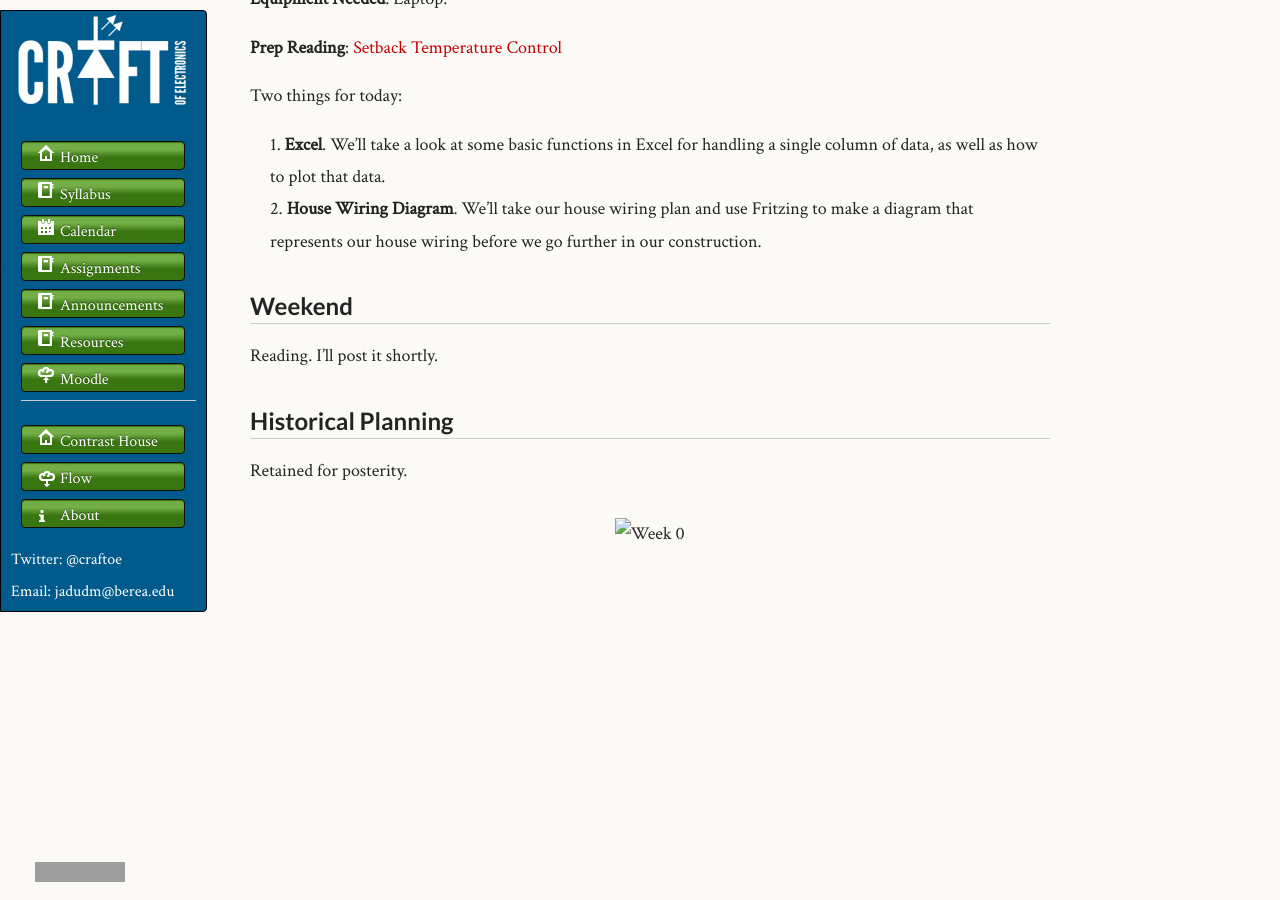
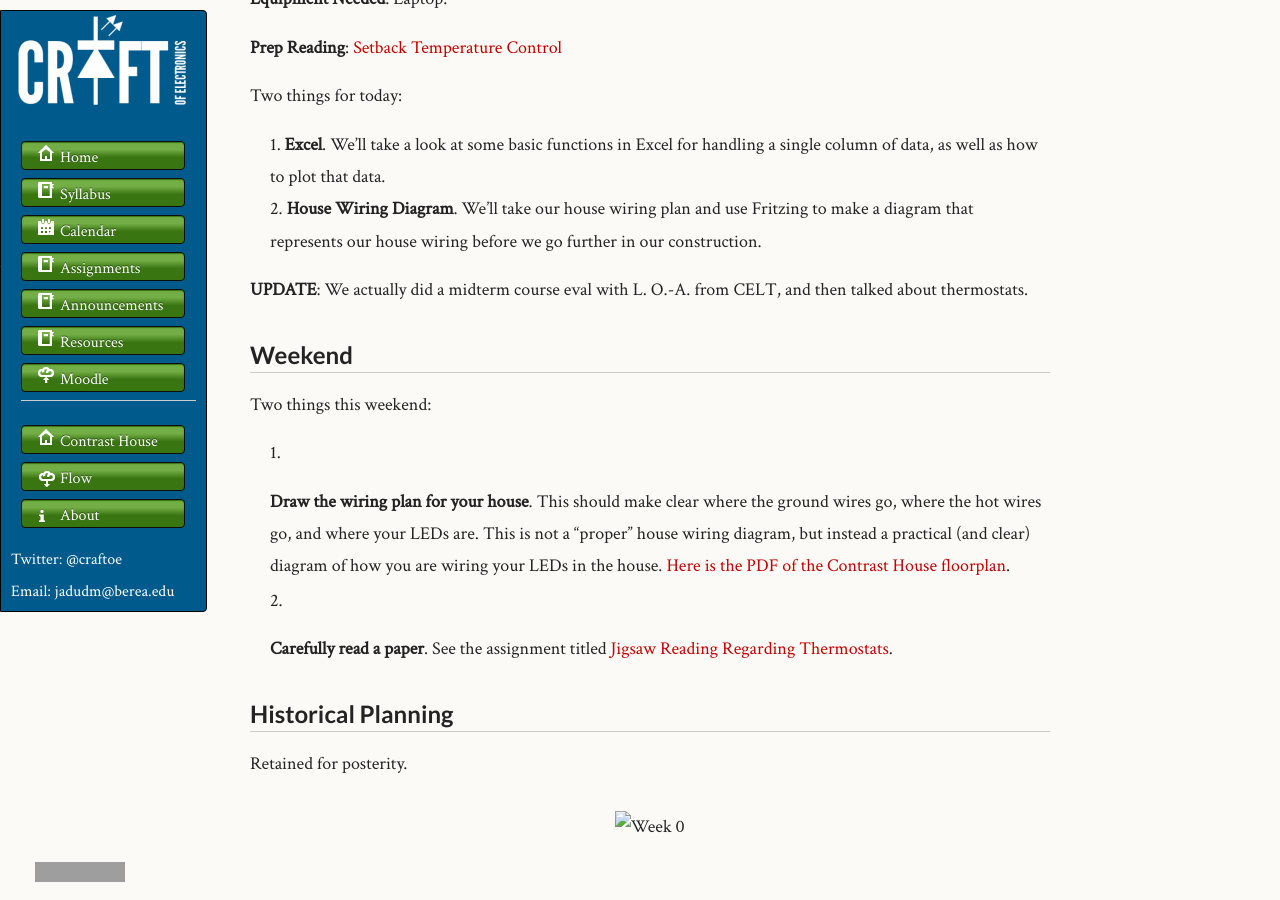
Before and after one commit to craftofelectronics/craftofelectronics.github.com, a Jekyll site: the page built from cal/w08.md, in a window 1280 px wide and 900 px high, scrolled down 731 px. Built offline with Jekyll 4.4.1, drawn with Linux system fonts in a browser that asks for light colours; grey boxes are pictures that could not be loaded.

Commit message:
Adding Jigsaw Reading Assignment.

```diff
--- a/cal/w08.md
+++ b/cal/w08.md
@@ -45,9 +45,15 @@ Two things for today:
 1. **Excel**. We'll take a look at some basic functions in Excel for handling a single column of data, as well as how to plot that data.
 1. **House Wiring Diagram**. We'll take our house wiring plan and use Fritzing to make a diagram that represents our house wiring before we go further in our construction.
 
+**UPDATE**: We actually did a midterm course eval with L. O.-A. from CELT, and then talked about thermostats.
+
 ## Weekend
 
-Reading. I'll post it shortly.
+Two things this weekend:
+
+1. **Draw the wiring plan for your house**. This should make clear where the ground wires go, where the hot wires go, and where your LEDs are. This is not a "proper" house wiring diagram, but instead a practical (and clear) diagram of how you are wiring your LEDs in the house. [Here is the PDF of the Contrast House floorplan]({{site.url}}/downloads/berea-contrast-house-floorplan.pdf).
+
+1. **Carefully read a paper**. See the assignment titled [Jigsaw Reading Regarding Thermostats]({{site.url}}/assignments/jigsaw-reading-thermostats.html).
 
 ## Historical Planning
 
```
Also changed, not shown: assignments/index.md (+11 -0 lines), assignments/jigsaw-reading-thermostats.md (added, +61 -0 lines), cal/index.md (+1 -1 lines), images/jigsaw-reading-cat-500.jpg (added), images/jigsaw-reading-cat.jpg (added).
